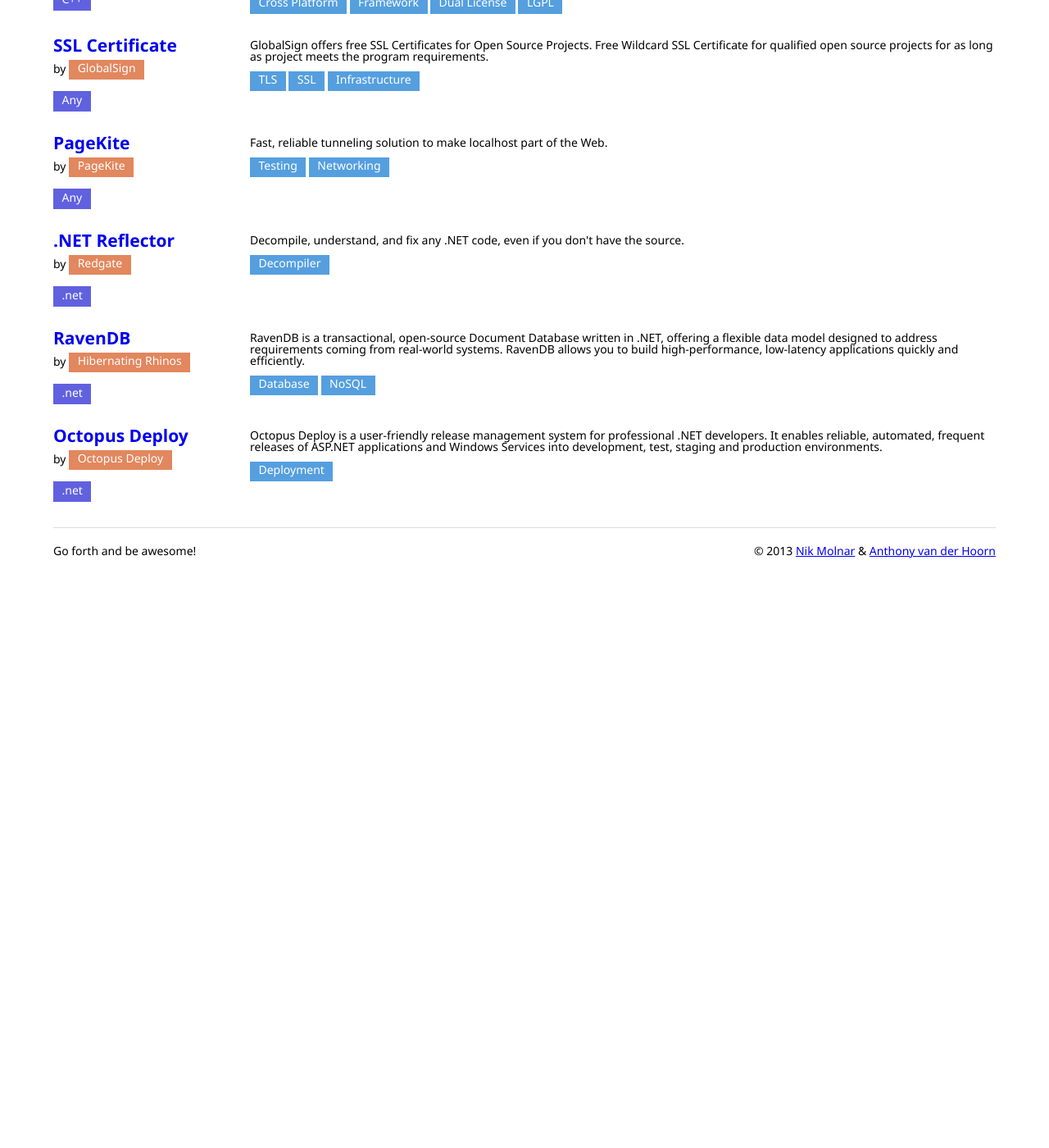
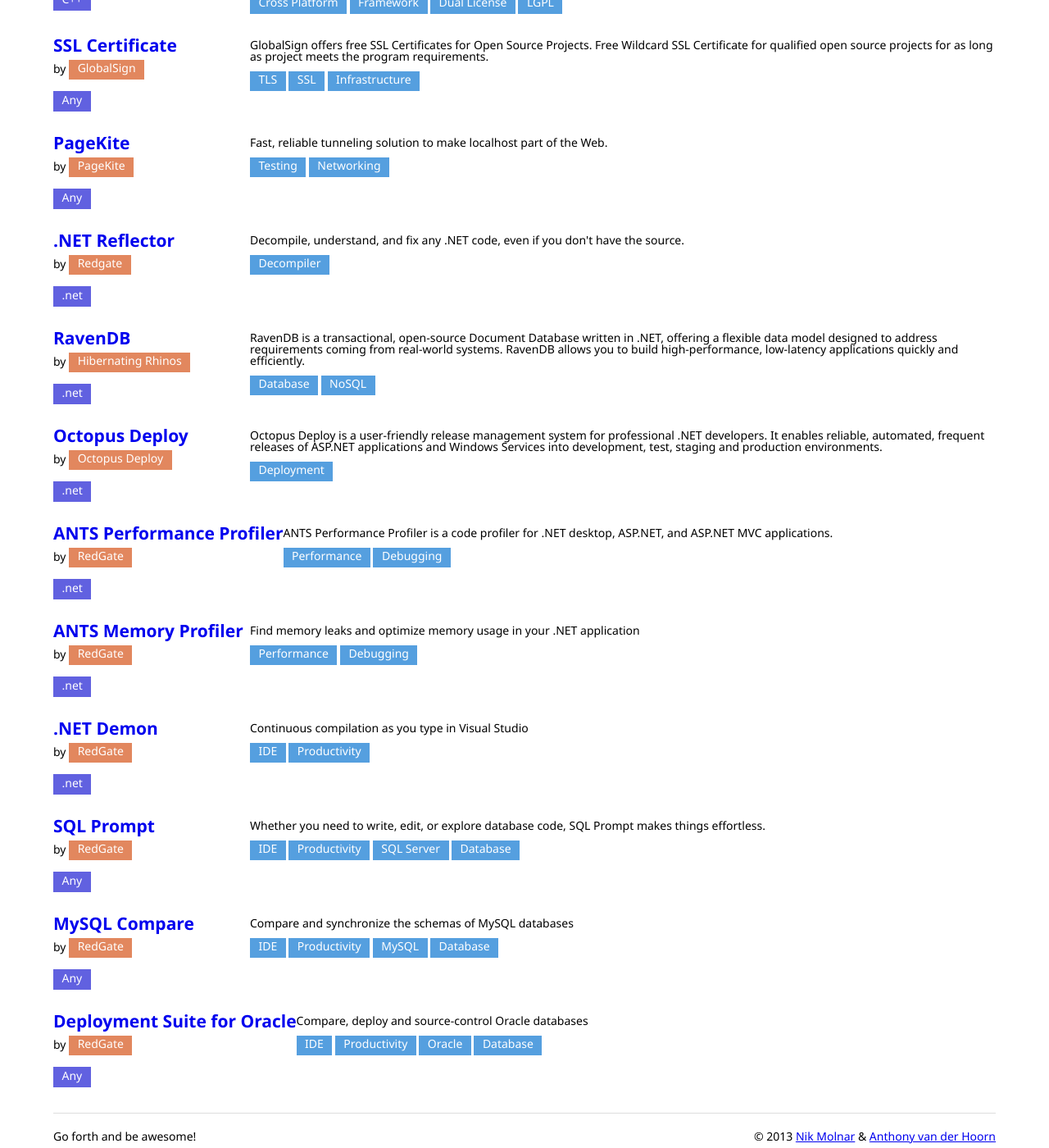
Before and after one commit to nikmd23/ossperks, a Jekyll site: the page built from index.html, in a window 1280 px wide and 1400 px high, scrolled down 2569 px. Shown: the whole window at 82% size. Built offline with Jekyll 4.4.1, drawn with Linux system fonts in a browser that asks for light colours; nearby versions of some CDN libraries; before the commit the page ends 3255 px from its top, so only the background shows below that.

Commit message:
Added RedGate tools

```diff
--- a/index.html
+++ b/index.html
@@ -167,6 +167,41 @@
   platforms: [.net]
   company: {name: Octopus Deploy, uri: 'http://octopusdeploy.com/'}
 
+- perk: {name: ANTS Performance Profiler, uri: 'http://reflectorblog.red-gate.com/2013/07/open-source/'}
+  description: ANTS Performance Profiler is a code profiler for .NET desktop, ASP.NET, and ASP.NET MVC applications.
+  categories: [Performance, Debugging]
+  platforms: [.net]
+  company: {name: RedGate, uri: 'http://www.red-gate.com/products/dotnet-development/ants-performance-profiler/'}
+
+- perk: {name: ANTS Memory Profiler, uri: 'http://reflectorblog.red-gate.com/2013/07/open-source/'}
+  description: Find memory leaks and optimize memory usage in your .NET application
+  categories: [Performance, Debugging]
+  platforms: [.net]
+  company: {name: RedGate, uri: 'http://www.red-gate.com/products/dotnet-development/ants-memory-profiler/'}
+
+- perk: {name: .NET Demon, uri: 'http://reflectorblog.red-gate.com/2013/07/open-source/'}
+  description: Continuous compilation as you type in Visual Studio
+  categories: [IDE, Productivity]
+  platforms: [.net]
+  company: {name: RedGate, uri: 'http://www.red-gate.com/products/dotnet-development/dotnet-demon/'}
+
+- perk: {name: SQL Prompt, uri: 'http://reflectorblog.red-gate.com/2013/07/open-source/'}
+  description: Whether you need to write, edit, or explore database code, SQL Prompt makes things effortless.
+  categories: [IDE, Productivity, SQL Server, Database]
+  platforms: [Any]
+  company: {name: RedGate, uri: 'http://www.red-gate.com/products/sql-development/sql-prompt/'}
+
+- perk: {name: MySQL Compare, uri: 'http://reflectorblog.red-gate.com/2013/07/open-source/'}
+  description: Compare and synchronize the schemas of MySQL databases
+  categories: [IDE, Productivity, MySQL, Database]
+  platforms: [Any]
+  company: {name: RedGate, uri: 'http://www.red-gate.com/products/mysql/mysql-compare/'}
+
+- perk: {name: Deployment Suite for Oracle, uri: 'http://reflectorblog.red-gate.com/2013/07/open-source/'}
+  description: Compare, deploy and source-control Oracle databases
+  categories: [IDE, Productivity, Oracle, Database]
+  platforms: [Any]
+  company: {name: RedGate, uri: 'http://www.red-gate.com/products/oracle-development/'}
 
 #============================================== Leave everything below this line alone =====================================================================
 layout: default
```
